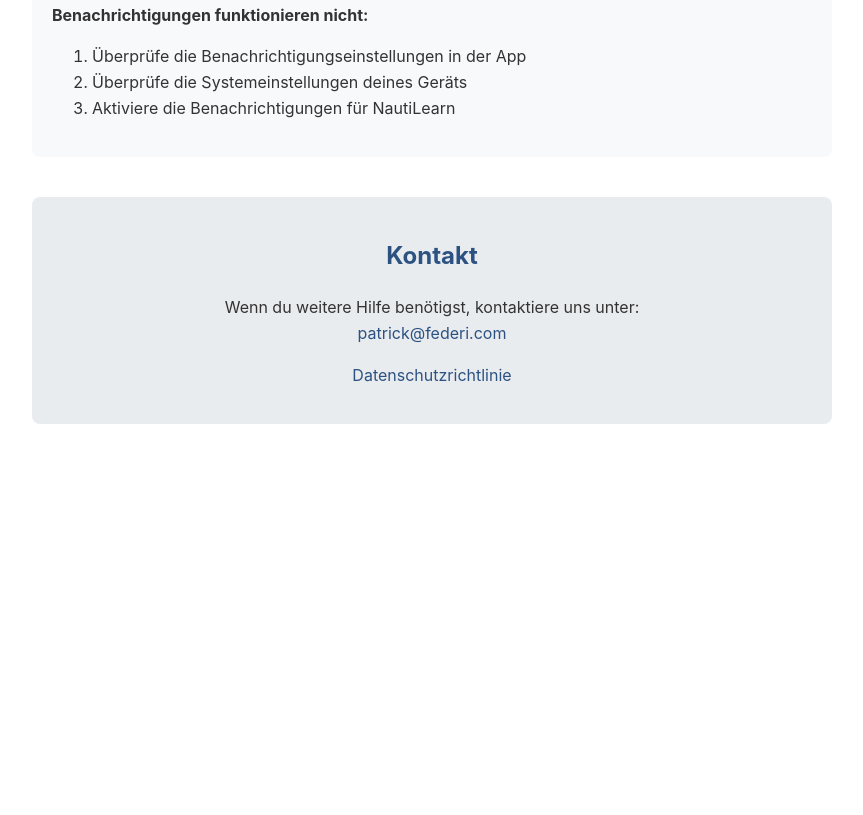
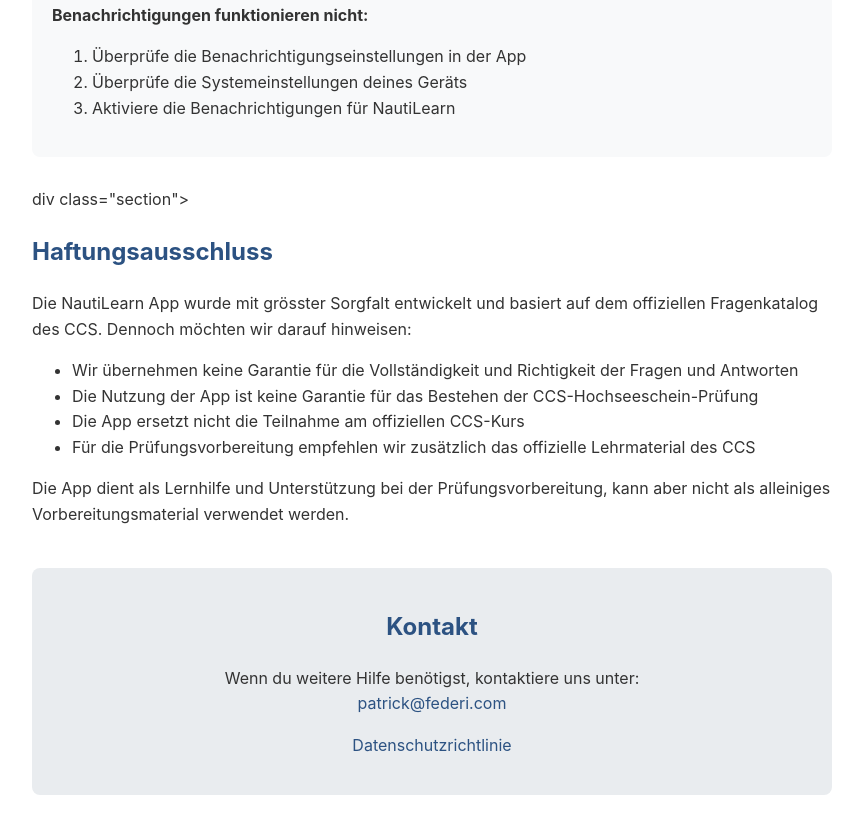
Before and after one commit to pfederi/NautiLearn-Support, a plain HTML site: page index.html in a window 1280 px wide. Shown: the part 1189-2004 px from the top of the page, without its empty margins (208-1071 px from the left). Before the commit the page ends 1633 px from the top, so only its background shows below. Drawn offline with Linux system fonts and the light colour scheme.

Commit message:
Update index.html

```diff
--- a/index.html
+++ b/index.html
@@ -90,6 +90,18 @@
         </ol>
     </div>
 
+    div class="section">
+        <h2>Haftungsausschluss</h2>
+        <p>Die NautiLearn App wurde mit grösster Sorgfalt entwickelt und basiert auf dem offiziellen Fragenkatalog des CCS. Dennoch möchten wir darauf hinweisen:</p>
+        <ul>
+            <li>Wir übernehmen keine Garantie für die Vollständigkeit und Richtigkeit der Fragen und Antworten</li>
+            <li>Die Nutzung der App ist keine Garantie für das Bestehen der CCS-Hochseeschein-Prüfung</li>
+            <li>Die App ersetzt nicht die Teilnahme am offiziellen CCS-Kurs</li>
+            <li>Für die Prüfungsvorbereitung empfehlen wir zusätzlich das offizielle Lehrmaterial des CCS</li>
+        </ul>
+        <p>Die App dient als Lernhilfe und Unterstützung bei der Prüfungsvorbereitung, kann aber nicht als alleiniges Vorbereitungsmaterial verwendet werden.</p>
+    </div>
+
     <div class="contact">
         <h2>Kontakt</h2>
         <p>Wenn du weitere Hilfe benötigst, kontaktiere uns unter:<br>
```
